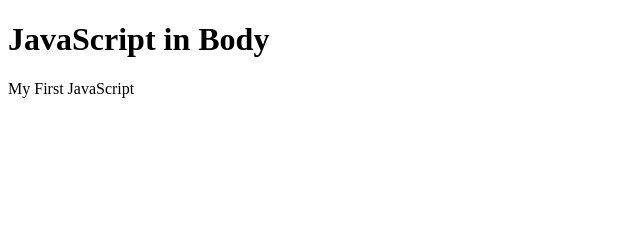
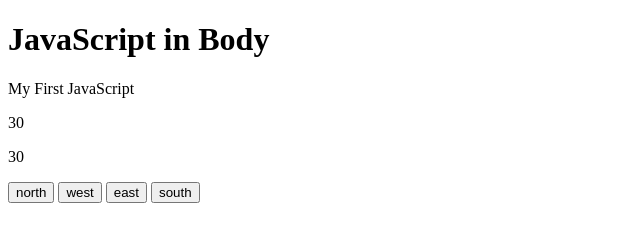
Before and after one commit to ams2522/Junon, a plain HTML site: page resources/index.html in a window 1280 px wide. Shown: the whole page, without its empty margins (0-640 px from the left). Drawn offline with Linux system fonts and the light colour scheme.

Commit message:
Initial setup for playing around with js, html, and jquery

```diff
--- a/resources/index.html
+++ b/resources/index.html
@@ -4,11 +4,20 @@
 
 <h1>JavaScript in Body</h1>
 
-<p id="demo"></p>
 
 
+<p id="demo"></p>
+<p id="xpos"></p>
+<p id="ypos"></p>
+
 <script src="js/playground.js"></script>
+<script src="js/navigator.js"></script>
 
+
+<button onclick="action('north')">north</button>
+<button onclick="action('west')">west</button>
+<button onclick="action('east')">east</button>
+<button onclick="action('south')">south</button>
 
 </body>
 </html>
--- /dev/null
+++ b/resources/js/navigator.js
@@ -0,0 +1,40 @@
+/**
+ *
+ */
+
+var xlim = 100;
+var ylim = 100;
+var x,y;
+
+function initMap() {
+	if(!x && (x !== 0))
+		x = 30;
+	if(!y && (y !== 0))
+		y = 30;
+
+	document.getElementById("xpos").innerHTML = x;
+	document.getElementById("ypos").innerHTML = y;
+}
+
+function action(command) {
+	if(command === "north"){
+		if(y < ylim)
+			y++;
+	}
+	else if(command === "south"){
+		if(y > 0)
+			y--;
+	}
+	else if(command === "east"){
+		if(x < xlim)
+			x++;
+	}
+	else if(command === "west"){
+		if(x > 0)
+			x--;
+	}
+	document.getElementById("xpos").innerHTML = x;
+	document.getElementById("ypos").innerHTML = y;
+}
+
+initMap();
```
Also changed, not shown: resources/jqtest.html (added), resources/js/lexicon.js (added).
